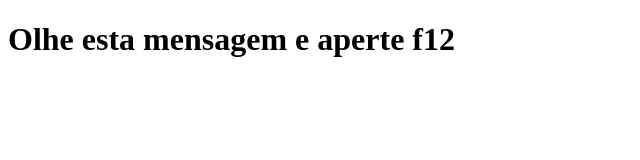
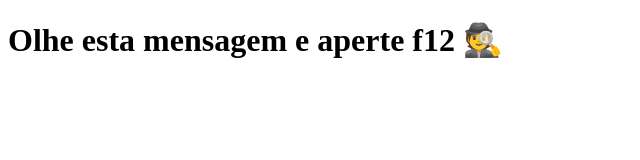
Before and after one commit to isacpxc/clone-tabnews, a Next.js app: page / in a window 1280 px wide. Shown: the top 160 px of the page, without its empty margins (0-640 px from the left). Built offline with nearby package versions, Linux system fonts and the light colour scheme.

Commit message:
phrase modified

```diff
--- a/pages/index.js
+++ b/pages/index.js
@@ -1,5 +1,5 @@
 function Home(){
-    return <h1>Olhe esta mensagem e aperte f12</h1>
+    return <h1>Olhe esta mensagem e aperte f12 🕵️ </h1>
 }
 
 export default Home;
```
